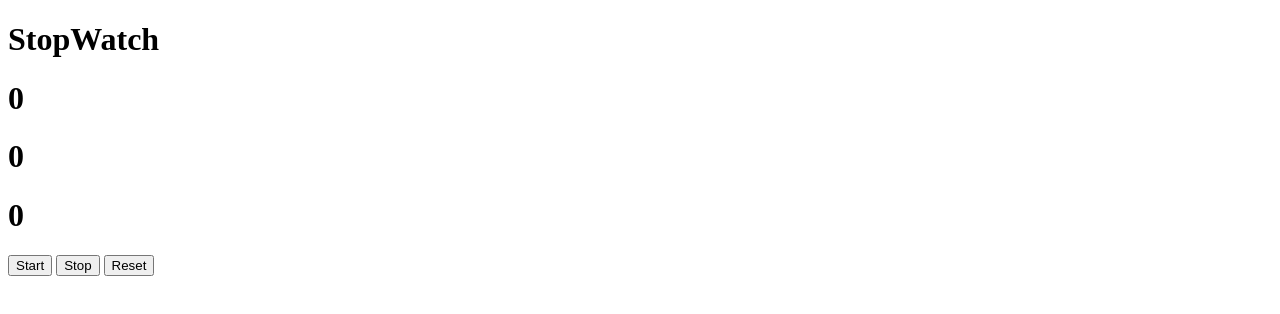
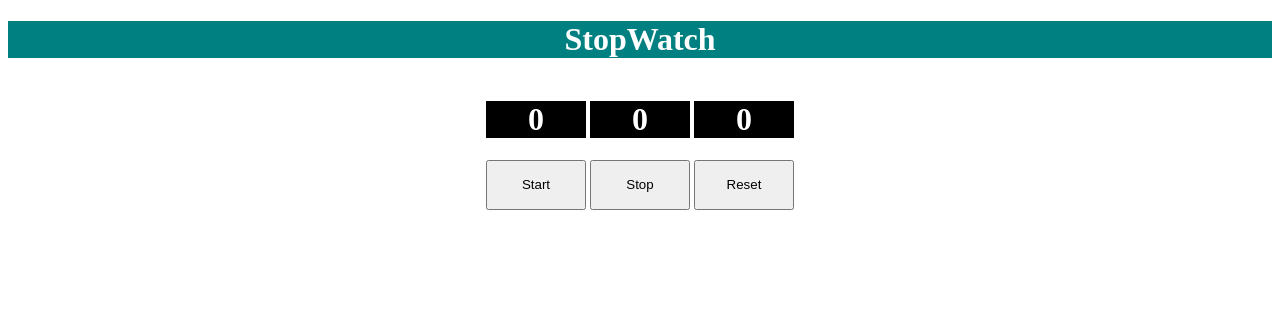
Before and after one commit to sameem420/stopWatchJS, a plain HTML site: page index.html in a window 1280 px wide. Drawn offline with Linux system fonts and the light colour scheme.

Commit message:
added the style.css

```diff
--- a/app.js
+++ b/app.js
@@ -0,0 +1,7 @@
+var min = 0;
+var sec = 0;
+var msec = 0;
+
+var minHeading = document.getElementById("min");
+var secHeading = document.getElementById("sec");
+var msecHeading = document.getElementById("msec");
--- a/index.html
+++ b/index.html
@@ -5,17 +5,18 @@
     <meta name="viewport" content="width=device-width, initial-scale=1.0">
     <title>StopWatch</title>
     <script src="app.js"></script>
+    <link href="style.css" rel="stylesheet">
 </head>
 <body>
-    <div>
+    <div id="mainheading">
         <h1>StopWatch</h1>
     </div>
-    <div>
-        <h1>0</h1>
-        <h1>0</h1>
-        <h1>0</h1>
+    <div id="timer">
+        <h1 id="min">0</h1>
+        <h1 id="sec">0</h1>
+        <h1 id="msec">0</h1>
     </div>
-    <div>
+    <div id="timerControls">
         <button>Start</button>
         <button>Stop</button>
         <button>Reset</button>
--- /dev/null
+++ b/style.css
@@ -0,0 +1,20 @@
+body {
+    text-align: center;
+}
+
+#mainheading {
+    background-color: teal;
+    color: white;
+}
+
+#timer > h1{
+    display:  inline-block;
+    background-color: black;
+    color: white;
+    width: 100px;
+}
+
+#timerControls > button {
+    width: 100px;
+    height: 50px;
+}
```
